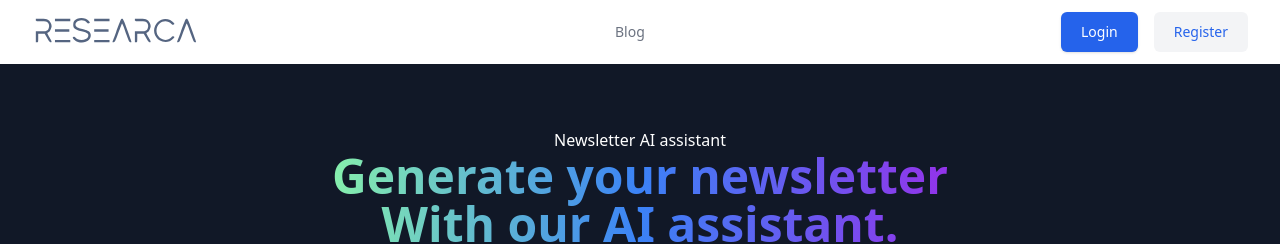
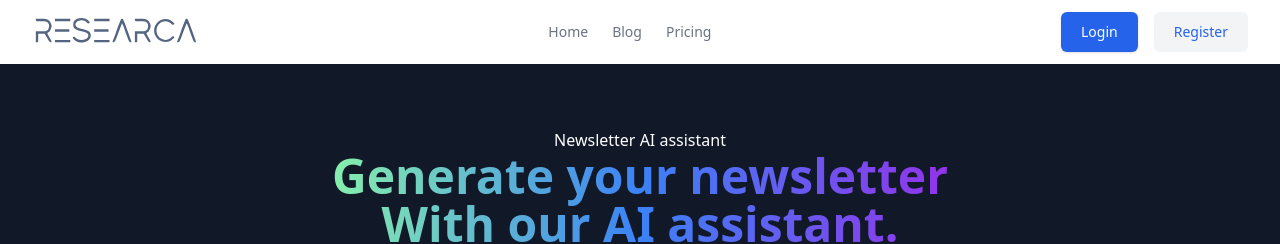
Before and after one commit to researca/landing-page, a Jekyll site: the page built from index.md, in a window 1280 px wide and 900 px high. Shown: the top 244 px of the window. Built offline with Jekyll 4.4.1, drawn with Linux system fonts in a browser that asks for light colours; nearby versions of some CDN libraries.

Commit message:
Adding pricing page

```diff
--- a/_includes/header_menu.html
+++ b/_includes/header_menu.html
@@ -23,17 +23,17 @@
               <li>
                 <a class="text-gray-500 transition hover:text-gray-500/75" href="#"> History </a>
               </li>
-
+            -->
               <li>
-                <a class="text-gray-500 transition hover:text-gray-500/75" href="#"> Services </a>
+                <a class="text-gray-500 transition hover:text-gray-500/75" href="/"> Home </a>
               </li>
 
               <li>
-                <a class="text-gray-500 transition hover:text-gray-500/75" href="#"> Projects </a>
-              </li>-->
+                <a class="text-gray-500 transition hover:text-gray-500/75" href="https://blog.researca.com"> Blog </a>
+              </li>
 
               <li>
-                <a class="text-gray-500 transition hover:text-gray-500/75" href="https://blog.researca.com"> Blog </a>
+                <a class="text-gray-500 transition hover:text-gray-500/75" href="/pricing.html"> Pricing </a>
               </li>
             </ul>
           </nav>
```
Also changed, not shown: pricing.md (added, +4 -0 lines).
